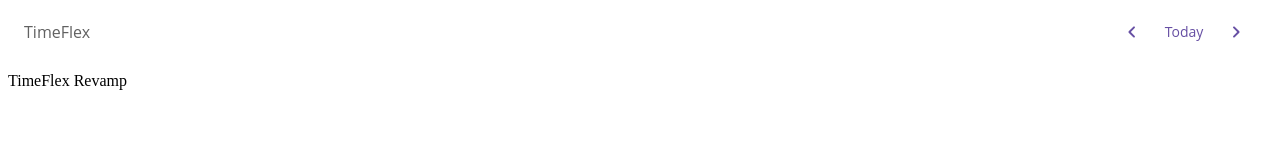
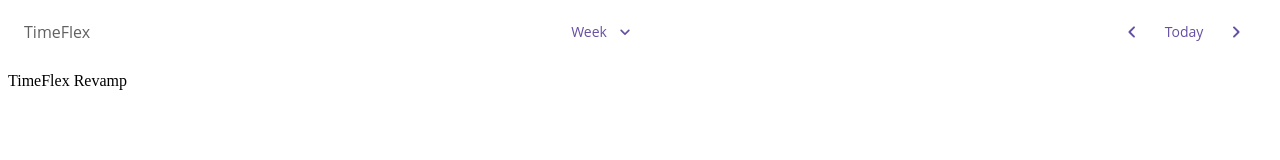
Before and after one commit to darrenleung1208hk/timeflex-revamp, a Next.js app: page / in a window 1280 px wide. Shown: the top 160 px of the page. Built offline with nearby package versions, Linux system fonts and the light colour scheme.

Commit message:
added view select

```diff
--- a/components/AppBar.tsx
+++ b/components/AppBar.tsx
@@ -1,3 +1,4 @@
+import KeyboardArrowDownRoundedIcon from "@mui/icons-material/KeyboardArrowDownRounded";
 import KeyboardArrowLeftRoundedIcon from "@mui/icons-material/KeyboardArrowLeftRounded";
 import KeyboardArrowRightRoundedIcon from "@mui/icons-material/KeyboardArrowRightRounded";
 import {
@@ -5,12 +6,28 @@ import {
 	Box,
 	Button,
 	IconButton,
+	ListItemText,
+	Menu,
+	MenuItem,
 	Stack,
 	Toolbar,
 	Typography,
 } from "@mui/material";
+import { MouseEvent, useState } from "react";
+
+const views = ["day", "week", "month"];
 
 export const AppBar = () => {
+	const [anchorEl, setAnchorEl] = useState<null | HTMLElement>(null);
+
+	const toggleViewSelect = (e: MouseEvent<HTMLElement>) => {
+		if (Boolean(anchorEl)) {
+			setAnchorEl(null);
+		} else {
+			setAnchorEl(e.currentTarget);
+		}
+	};
+
 	return (
 		<div>
 			<Toolbar />
@@ -22,6 +39,38 @@ export const AppBar = () => {
 					>
 						TimeFlex
 					</Typography>
+					<Stack direction="row" spacing={2}>
+						<Button
+							endIcon={<KeyboardArrowDownRoundedIcon />}
+							onClick={toggleViewSelect}
+							variant={Boolean(anchorEl) ? "contained" : "text"}
+						>
+							Week
+						</Button>
+						<Menu
+							open={Boolean(anchorEl)}
+							anchorEl={anchorEl}
+							onClose={() => setAnchorEl(null)}
+							PaperProps={{
+								sx: {
+									minWidth: "200px",
+									borderRadius: 0,
+								},
+							}}
+						>
+							{views.map((view) => (
+								<MenuItem key={view}>
+									<ListItemText
+										primary={view}
+										primaryTypographyProps={{
+											variant: "body2",
+											textTransform: "capitalize",
+										}}
+									/>
+								</MenuItem>
+							))}
+						</Menu>
+					</Stack>
 					<Stack direction="row" spacing={2}>
 						<Box>
 							<IconButton color="primary">
```
